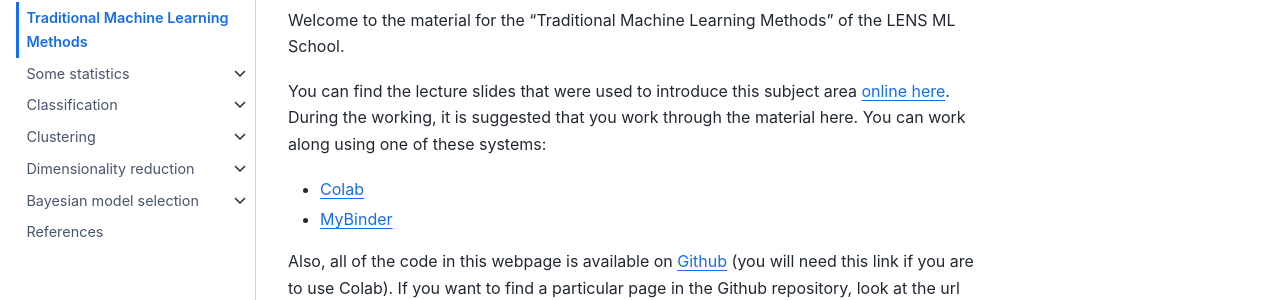
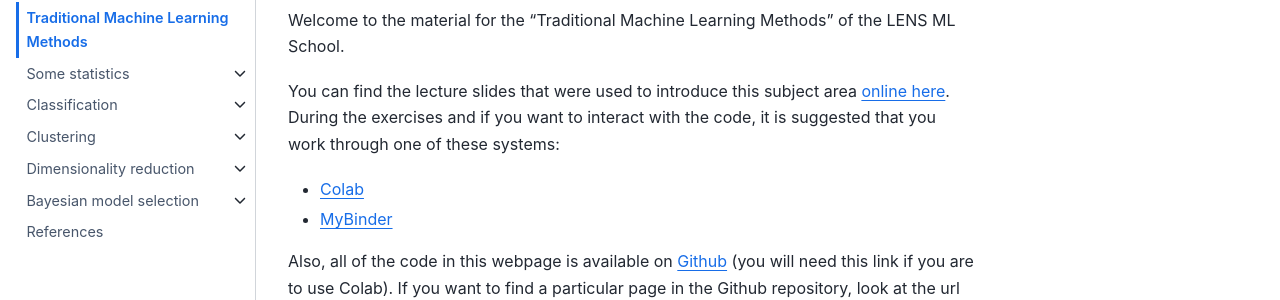
Before and after one commit to arm61/trad_ml_methods, a Jupyter Book: the page built from intro.md, in a window 1280 px wide and 962 px high. Shown: the part 174-474 px from the top of the window. Built offline with Jupyter Book 1.0.4 settings and Sphinx 7.4.7 and the Sphinx Book theme 1.1.4, drawn with Linux system fonts in a browser that asks for light colours.

Commit message:
cleaning

```diff
--- a/intro.md
+++ b/intro.md
@@ -3,8 +3,7 @@
 Welcome to the material for the "Traditional Machine Learning Methods" of the LENS ML School.
 
 You can find the lecture slides that were used to introduce this subject area [online here](https://mccluskey.scot/talks/trad_ml_methods).
-During the working, it is suggested that you work through the material here.
-You can work along using one of these systems:
+During the exercises and if you want to interact with the code, it is suggested that you work through one of these systems:
 - [Colab](https://colab.research.google.com/)
 - [MyBinder](https://mybinder.org/v2/gh/arm61/trad_ml_methods/HEAD)
 
```
